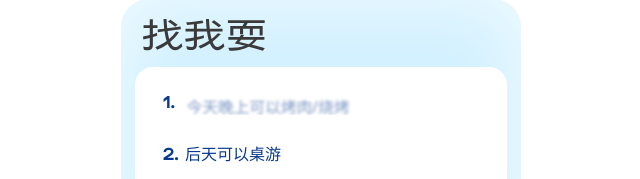
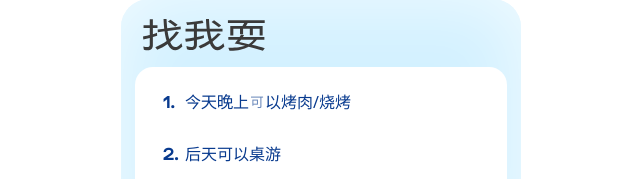
Before and after one commit to yanghaoleng/Mickywa-homepage, a React (Vite) app: page / in a window 1280 px wide. Shown: the part 139-318 px from the top of the page, without its empty margins (319-959 px from the left). Built offline with nearby package versions, Linux system fonts and the light colour scheme; the HTML template or start-up script is replaced by a standard one.

Commit message:
Tune smart rec animation and slot tones

```diff
--- a/src/components/Schedule.jsx
+++ b/src/components/Schedule.jsx
@@ -54,7 +54,7 @@ function SmartRecButton({
         />
       )}
       <div className={["relative z-10 min-w-0 flex-1", pressed ? "press-jump" : ""].join(' ')}>
-        <div className="text-[16px] font-medium leading-relaxed truncate whitespace-nowrap text-[#083A8E] dark:text-[#D3F1FF]">
+        <div className="text-[16px] font-medium leading-relaxed truncate whitespace-nowrap text-[#083A8E] dark:text-[#FFFFFF]">
           <span className="qh-bold-en qh-num">{idx + 1}.</span>
           {children}
         </div>
@@ -1216,7 +1216,7 @@ export default function Schedule({ theme }) {
                     const recTitle = rec.title;
                     const pulseKey = `${rec.id}-${recNonce}`;
                     const titleAnimate = idx < 3 ? recNonce % 3 === idx : false;
-                    const titleClass = titleAnimate ? 'spring-scale-in animate-text inline-block' : 'inline-block';
+                    const titleClass = titleAnimate ? 'spring-scale-in' : '';
 
                     return (
                       <SmartRecButton
@@ -1235,7 +1235,17 @@ export default function Schedule({ theme }) {
                         onActivate={() => handleRecommendationClick(rec)}
                         onBlurFade={fadeOutSmartFill}
                       >
-                        <span className={titleClass}>{recTitle}</span>
+                        <span className="inline-block">
+                          {recTitle.split('').map((char, charIndex) => (
+                            <span
+                              key={`${pulseKey}-${char}-${charIndex}`}
+                              className={titleAnimate ? 'spring-scale-in inline-block' : 'inline-block'}
+                              style={titleAnimate ? { animationDelay: `${charIndex * 0.12}s` } : undefined}
+                            >
+                              {char}
+                            </span>
+                          ))}
+                        </span>
                       </SmartRecButton>
                     );
                   })}
@@ -1388,10 +1398,10 @@ export default function Schedule({ theme }) {
                               const eveningUniqueKey = eveningSlotIdx !== null ? `${item.key}-${eveningSlotIdx}` : null;
                               const showFocus = bookingType !== 'busy' && isSelected;
                               const slotBgClass = bookingType === 'busy'
-                                ? "dark:bg-[#FFFFFF]/4 bg-[#333333]/10 shadow-[inset_0_0_34px_rgba(255,255,255,0.10)] dark:shadow-[inset_0_0_34px_rgba(255,255,255,0.06)]"
+                                ? "dark:bg-[#FFFFFF]/4 bg-[#333333]/10 shadow-[inset_0_0_34px_rgba(255,255,255,0.16)] dark:shadow-[inset_0_0_34px_rgba(255,255,255,0.08)]"
                                 : isEvening
-                                  ? "bg-[#D3F1FF] text-[#083A8E] dark:bg-[#DDEAFF] dark:text-[#FFFFFF] shadow-[inset_0_0_34px_rgba(255,255,255,0.72),inset_0_-16px_26px_rgba(165,136,255,0.16)] dark:shadow-[inset_0_0_34px_rgba(255,255,255,0.42),inset_0_-16px_26px_rgba(165,136,255,0.24)]"
-                                  : "bg-[#DDF4FF] text-[#083A8E] dark:bg-[#DDF4FF] dark:text-[#FFFFFF] shadow-[inset_0_0_34px_rgba(255,255,255,0.82),inset_0_16px_24px_rgba(117,231,226,0.10)] dark:shadow-[inset_0_0_34px_rgba(255,255,255,0.52),inset_0_16px_24px_rgba(117,231,226,0.14)]";
+                                  ? "bg-[#D3F1FF] text-[#083A8E] dark:bg-[#DDEAFF] dark:text-[#FFFFFF] shadow-[inset_0_0_34px_rgba(255,255,255,0.76),inset_0_-16px_26px_rgba(165,136,255,0.16)] dark:shadow-[inset_0_0_34px_rgba(255,255,255,0.46),inset_0_-16px_26px_rgba(165,136,255,0.24)]"
+                                  : "bg-[#EAF8FF] text-[#083A8E] dark:bg-[#DDEEFF] dark:text-[#FFFFFF] shadow-[inset_0_0_34px_rgba(255,255,255,0.88),inset_0_16px_24px_rgba(117,231,226,0.08)] dark:shadow-[inset_0_0_34px_rgba(255,255,255,0.56),inset_0_16px_24px_rgba(117,231,226,0.10)]";
                               const primaryTextClass = bookingType === 'busy'
                                 ? "dark:text-[#FFFFFF]/60 text-[#3A3A3A]/50"
                                 : isSelected
```
